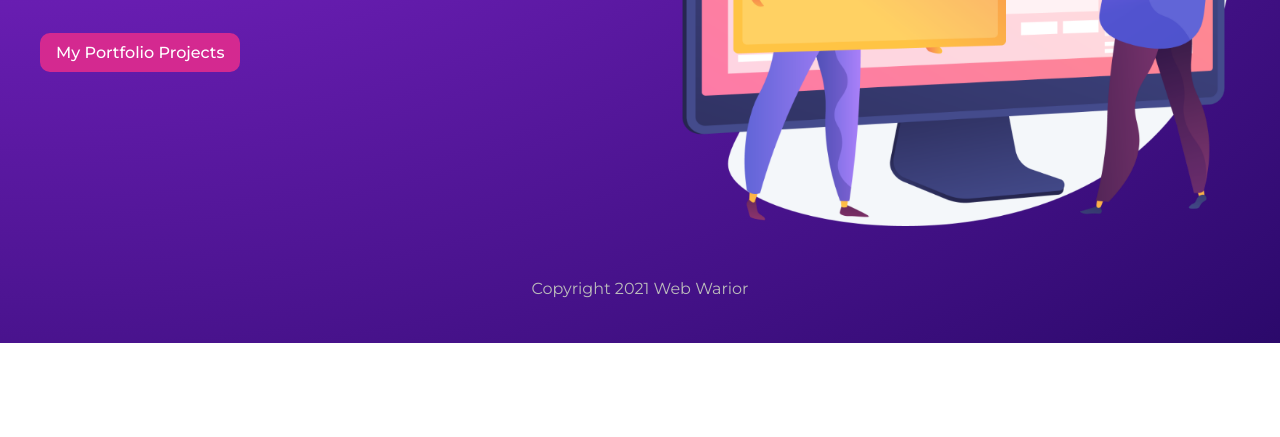
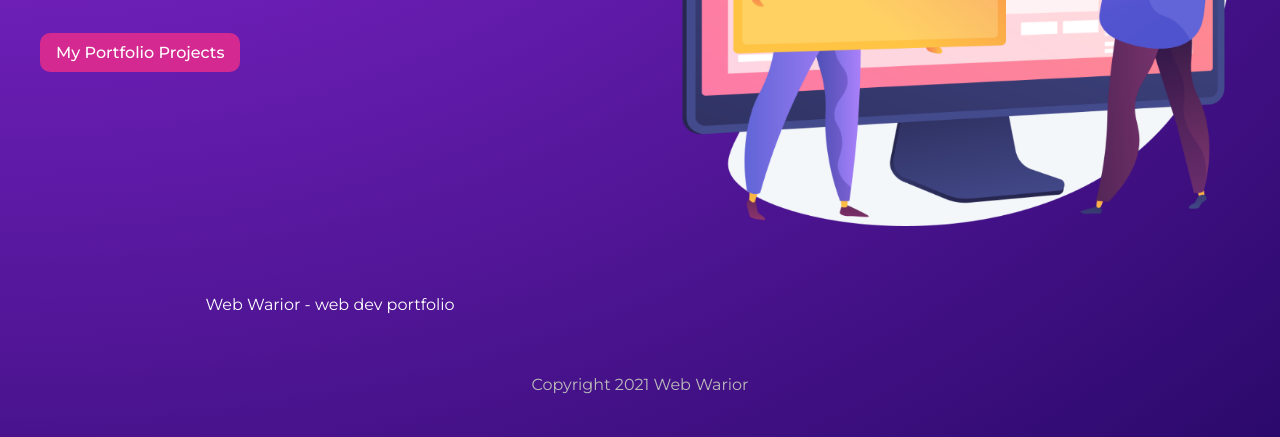
Before and after one commit to moisens/gatsby-basics, a Gatsby site in the folder web-warior/: page / in a window 1280 px wide. Shown: the part 457-894 px from the top of the page. Before the commit the page ends 800 px from the top, so only its background shows below. Built offline with nearby package versions, Linux system fonts and the light colour scheme; Gatsby itself is replaced by a stand-in of ours.

Commit message:
metadata graphql

```diff
--- a/web-warior/gatsby-config.js
+++ b/web-warior/gatsby-config.js
@@ -7,4 +7,9 @@
 module.exports = {
   /* Your site config here */
   plugins: [],
+  siteMetadata: {
+    title: 'Web Warior',
+    decription: 'web dev portfolio',
+    copyright: 'This website is copyright 2021 Web Warior'
+  }
 }
--- a/web-warior/src/pages/index.js
+++ b/web-warior/src/pages/index.js
@@ -1,9 +1,11 @@
 import React from "react";
 import Layout from '../components/Layout';
 import styles from '../styles/home.module.css';
-import { Link } from 'gatsby';
+import { graphql, Link } from 'gatsby';
 
-export default function Home() {
+export default function Home({ data }) {
+  console.log(data);
+  const{ title, decription } = data.site.siteMetadata;
   return(
     <Layout>
       <section className={styles.header}>
@@ -14,7 +16,20 @@
         <Link className={styles.btn} to='/projects'>My Portfolio Projects</Link>
       </div>
       <img src="/banner.png" alt="site banner" style={{maxWidth: '100%'}}/>
+      <p>{title} - {decription}</p>
     </section>
     </Layout>
   )
 }
+
+export const query = graphql`
+query SiteInfo {
+  site {
+    siteMetadata {
+      title
+      decription
+    }
+  }
+}
+
+`;
```
